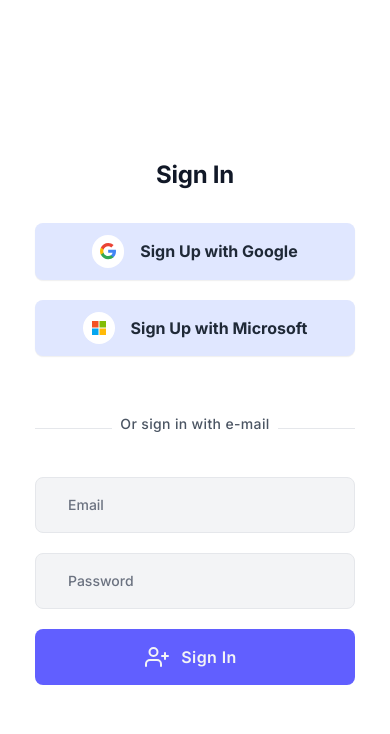
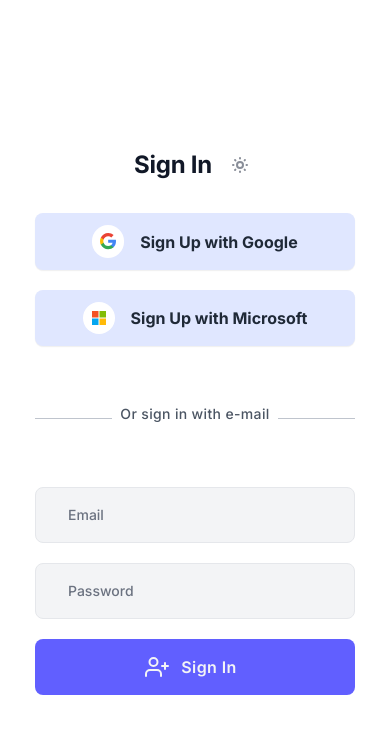
Before and after one commit to fahranmf/forklift, a React (Vite) app in the folder frontend/: page /login in a window 390 px wide. Shown: the top 734 px of the page. Built offline with nearby package versions, Linux system fonts and the light colour scheme; no server answers.

Commit message:
feat(auth): add dark mode toggle on login page

```diff
--- a/frontend/src/pages/Login.jsx
+++ b/frontend/src/pages/Login.jsx
@@ -1,6 +1,7 @@
 import { useEffect, useState } from "react";
 import { useNavigate, useLocation } from "react-router-dom";
 import API from "../services/api";
+import ThemeToggle from "../components/ThemeToggle";
 
 export default function Login() {
   const [email, setEmail] = useState("");
@@ -53,11 +54,14 @@ export default function Login() {
   };
 
   return (
-    <div className="min-h-screen bg-gray-100 text-gray-900 flex justify-center">
-      <div className="max-w-screen-xl m-0 sm:m-10 bg-white shadow sm:rounded-lg flex justify-center flex-1">
+    <div className="min-h-screen bg-gray-100 dark:bg-gray-900 text-gray-900 dark:text-gray-100 flex justify-center">
+      <div className="max-w-screen-xl m-0 sm:m-10 bg-white dark:bg-gray-800 shadow sm:rounded-lg flex justify-center flex-1">
         <div className="lg:w-1/2 xl:w-5/12 p-6 sm:p-12 flex flex-col justify-center">
           <div className="flex flex-col justify-center items-center">
-            <h1 className="text-2xl xl:text-3xl font-extrabold">Sign In</h1>
+            <div className="flex items-center space-x-3">
+              <h1 className="text-2xl xl:text-3xl font-extrabold">Sign In</h1>
+              <ThemeToggle />
+            </div>
 
             <div className="w-full flex-1 mt-8">
               <div className="flex flex-col items-center">
@@ -114,8 +118,8 @@ export default function Login() {
                 </button>
               </div>
 
-              <div className="my-12 border-b text-center">
-                <div className="leading-none px-2 inline-block text-sm text-gray-600 tracking-wide font-medium bg-white transform translate-y-1/2">
+              <div className="my-12 border-b border-gray-300 dark:border-gray-600 text-center">
+                <div className="leading-none px-2 inline-block text-sm text-gray-600 dark:text-gray-300 tracking-wide font-medium bg-white dark:bg-gray-800 transform translate-y-1/2">
                   Or sign in with e-mail
                 </div>
               </div>
@@ -124,7 +128,7 @@ export default function Login() {
                 {msg && <p className="text-red-500 text-center mb-4">{msg}</p>}
 
                 <input
-                  className="w-full px-8 py-4 rounded-lg font-medium bg-gray-100 border border-gray-200 placeholder-gray-500 text-sm focus:outline-none focus:border-gray-400 focus:bg-white"
+                  className="w-full px-8 py-4 rounded-lg font-medium bg-gray-100 dark:bg-gray-900 border border-gray-200 dark:border-gray-600 placeholder-gray-500 dark:placeholder-gray-400 text-sm focus:outline-none focus:border-gray-400 dark:focus:border-gray-500 focus:bg-white dark:focus:bg-gray-900 mt-5"
                   type="email"
                   placeholder="Email"
                   value={email}
@@ -133,7 +137,7 @@ export default function Login() {
                 />
 
                 <input
-                  className="w-full px-8 py-4 rounded-lg font-medium bg-gray-100 border border-gray-200 placeholder-gray-500 text-sm focus:outline-none focus:border-gray-400 focus:bg-white mt-5"
+                  className="w-full px-8 py-4 rounded-lg font-medium bg-gray-100 dark:bg-gray-900 border border-gray-200 dark:border-gray-600 placeholder-gray-500 dark:placeholder-gray-400 text-sm focus:outline-none focus:border-gray-400 dark:focus:border-gray-500 focus:bg-white dark:focus:bg-gray-900 mt-5"
                   type="password"
                   placeholder="Password"
                   value={password}
```
